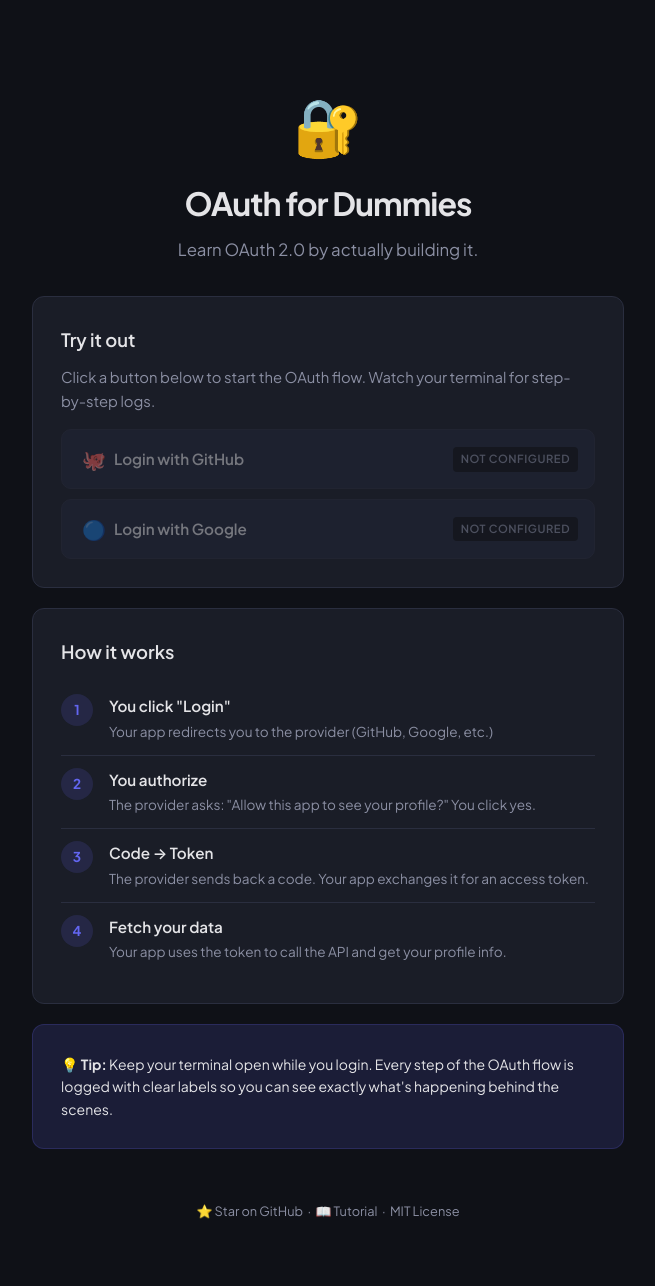
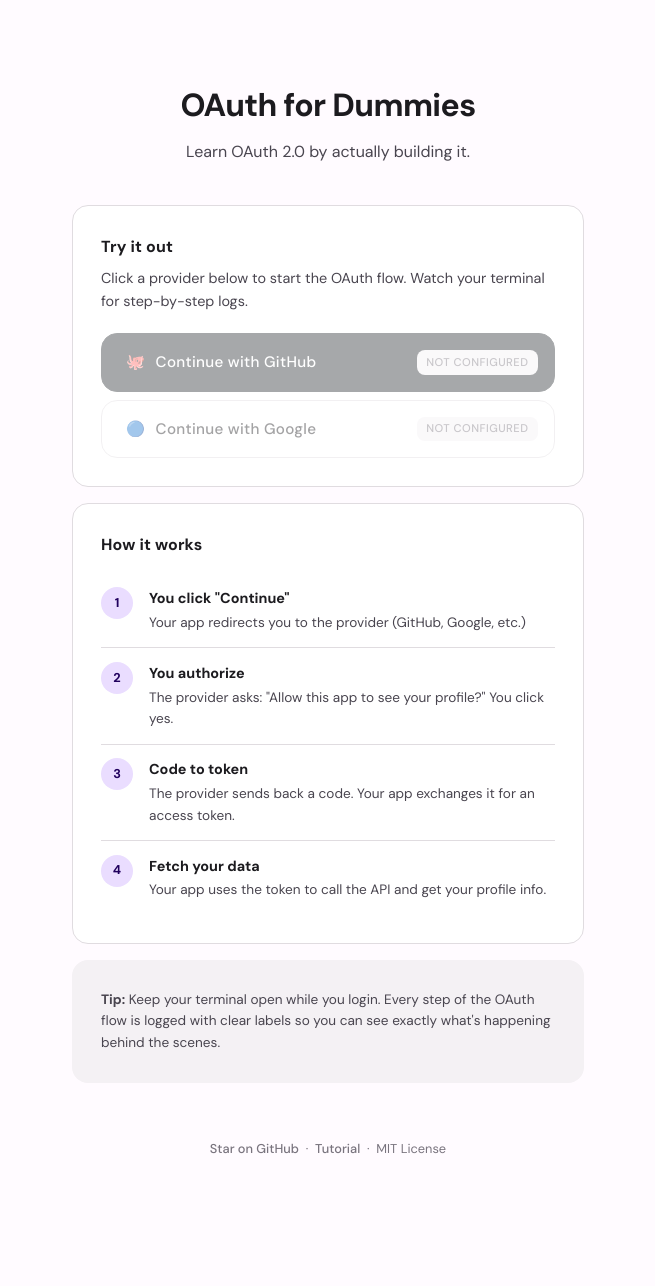
Before and after one commit to pranavkumaarofficial/oauth-for-dummies, a FastAPI app: page / in a window 1280 px wide. Shown: the whole page, without its empty margins (312-967 px from the left). After the commit the page ends 1154 px from the top, so only its background shows below. Run offline with FastAPI, Linux system fonts and the light colour scheme.

Commit message:
updated UI with MD3 elements

```diff
--- a/app/static/style.css
+++ b/app/static/style.css
@@ -1,24 +1,31 @@
 /* ============================================
-   OAuth for Dummies — Styles
-   Clean, modern, beginner-friendly aesthetic.
+   OAuth for Dummies — MD3 Minimal
    ============================================ */
 
-@import url('https://fonts.googleapis.com/css2?family=JetBrains+Mono:wght@400;600&family=Plus+Jakarta+Sans:wght@400;500;600;700&display=swap');
+@import url('https://fonts.googleapis.com/css2?family=DM+Sans:ital,opsz,wght@0,9..40,400;0,9..40,500;0,9..40,700;1,9..40,400&family=DM+Mono:wght@400&display=swap');
 
 :root {
-    --bg: #0f1117;
-    --surface: #1a1d27;
-    --surface-hover: #22263a;
-    --border: #2a2e3f;
-    --text: #e4e4e7;
-    --text-muted: #8b8fa3;
-    --accent: #6366f1;
-    --accent-glow: rgba(99, 102, 241, 0.15);
-    --success: #22c55e;
-    --success-bg: rgba(34, 197, 94, 0.08);
-    --radius: 12px;
-    --font: 'Plus Jakarta Sans', -apple-system, sans-serif;
-    --mono: 'JetBrains Mono', monospace;
+    --bg: #fffbff;
+    --surface: #ffffff;
+    --surface-variant: #f4f1f4;
+    --outline: #e0dce0;
+    --outline-variant: #c9c5ca;
+    --text: #1c1b1f;
+    --text-secondary: #49454f;
+    --text-tertiary: #79747e;
+    --primary: #6750a4;
+    --primary-container: #eaddff;
+    --on-primary: #ffffff;
+    --on-primary-container: #21005e;
+    --error: #b3261e;
+    --error-container: #f9dedc;
+    --success: #1b6d30;
+    --success-container: #a6f5a5;
+    --radius-sm: 8px;
+    --radius-md: 16px;
+    --radius-lg: 28px;
+    --font: 'DM Sans', system-ui, -apple-system, sans-serif;
+    --mono: 'DM Mono', monospace;
 }
 
 * {
@@ -37,45 +44,43 @@
 }
 
 .container {
-    max-width: 640px;
+    max-width: 560px;
     margin: 0 auto;
-    padding: 2rem 1.5rem 4rem;
+    padding: 3rem 1.5rem 4rem;
 }
 
 /* ---- Hero ---- */
 .hero {
     text-align: center;
-    padding: 3rem 0 2rem;
+    padding: 2rem 0 2.5rem;
 }
 
 .hero-small {
-    padding: 2rem 0 1.5rem;
-}
-
-.logo {
-    font-size: 3.5rem;
-    margin-bottom: 0.5rem;
+    padding: 1.5rem 0 2rem;
 }
 
 .hero h1 {
     font-size: 2rem;
     font-weight: 700;
-    letter-spacing: -0.03em;
+    letter-spacing: -0.02em;
+    color: var(--text);
     margin-bottom: 0.5rem;
 }
 
 .tagline {
-    color: var(--text-muted);
-    font-size: 1.05rem;
+    color: var(--text-secondary);
+    font-size: 1rem;
+    font-weight: 400;
 }
 
 .back-link {
     display: inline-block;
-    color: var(--text-muted);
+    color: var(--text-tertiary);
     text-decoration: none;
     font-size: 0.875rem;
-    margin-bottom: 1rem;
-    transition: color 0.2s;
+    font-weight: 500;
+    margin-bottom: 1.5rem;
+    transition: color 0.15s;
 }
 .back-link:hover {
     color: var(--text);
@@ -84,36 +89,47 @@
 /* ---- Cards ---- */
 .card {
     background: var(--surface);
-    border: 1px solid var(--border);
-    border-radius: var(--radius);
+    border: 1px solid var(--outline);
+    border-radius: var(--radius-md);
     padding: 1.75rem;
-    margin-bottom: 1.25rem;
+    margin-bottom: 1rem;
 }
 
 .card h2 {
-    font-size: 1.15rem;
-    font-weight: 600;
-    margin-bottom: 0.75rem;
+    font-size: 1rem;
+    font-weight: 700;
+    letter-spacing: 0.01em;
+    color: var(--text);
+    margin-bottom: 0.5rem;
 }
 
 .card p {
-    color: var(--text-muted);
-    font-size: 0.925rem;
+    color: var(--text-secondary);
+    font-size: 0.9rem;
 }
 
 .success-card {
-    border-color: rgba(34, 197, 94, 0.25);
-    background: var(--success-bg);
+    background: var(--success-container);
+    border-color: transparent;
+}
+
+.success-card h2,
+.success-card p {
+    color: var(--success);
+}
+
+.success-card p strong {
+    color: var(--success);
 }
 
 .hint-card {
-    background: var(--accent-glow);
-    border-color: rgba(99, 102, 241, 0.2);
+    background: var(--surface-variant);
+    border-color: transparent;
 }
 
 .hint-card p {
-    color: var(--text);
-    font-size: 0.875rem;
+    color: var(--text-secondary);
+    font-size: 0.85rem;
 }
 
 /* ---- User badge ---- */
@@ -156,86 +173,114 @@
 .btn {
     display: inline-flex;
     align-items: center;
-    gap: 0.5rem;
-    padding: 0.7rem 1.25rem;
-    border-radius: 8px;
+    justify-content: center;
+    gap: 0.6rem;
+    padding: 0.9rem 1.75rem;
+    border-radius: var(--radius-lg);
     text-decoration: none;
-    font-weight: 600;
+    font-weight: 500;
     font-size: 0.9rem;
     font-family: var(--font);
     border: none;
     cursor: pointer;
-    transition: all 0.2s ease;
+    transition: all 0.15s ease;
+    letter-spacing: 0.02em;
 }
 
 .btn-primary {
-    background: var(--accent);
-    color: #fff;
+    background: var(--primary);
+    color: var(--on-primary);
 }
 .btn-primary:hover {
-    filter: brightness(1.15);
+    box-shadow: 0 1px 3px rgba(0, 0, 0, 0.12), 0 1px 2px rgba(0, 0, 0, 0.08);
+    filter: brightness(1.08);
 }
 
 .btn-outline {
     background: transparent;
-    color: var(--text-muted);
-    border: 1px solid var(--border);
+    color: var(--primary);
+    border: 1px solid var(--outline);
 }
 .btn-outline:hover {
-    background: var(--surface-hover);
-    color: var(--text);
+    background: var(--surface-variant);
 }
 
 /* Provider buttons */
 .provider-list {
     display: flex;
     flex-direction: column;
-    gap: 0.6rem;
-    margin-top: 1rem;
+    gap: 0.5rem;
+    margin-top: 1.25rem;
 }
 
 .btn-provider {
     width: 100%;
     justify-content: flex-start;
-    padding: 0.85rem 1.25rem;
-    border: 1px solid var(--border);
-    background: var(--surface-hover);
+    padding: 1rem 1.5rem;
+    border: 1px solid var(--outline);
+    background: var(--surface);
     color: var(--text);
     font-size: 0.95rem;
-    border-radius: 10px;
+    font-weight: 500;
+    border-radius: var(--radius-md);
     position: relative;
 }
 .btn-provider:hover {
-    border-color: var(--accent);
-    box-shadow: 0 0 0 1px var(--accent);
+    background: var(--surface-variant);
+    border-color: var(--outline-variant);
 }
 
-.btn-github:hover { border-color: #e4e4e7; box-shadow: 0 0 0 1px #e4e4e7; }
-.btn-google:hover { border-color: #4285f4; box-shadow: 0 0 0 1px #4285f4; }
+.btn-github {
+    background: #24292e;
+    color: #ffffff;
+    border-color: #24292e;
+}
+.btn-github:hover {
+    background: #333940;
+    border-color: #333940;
+}
+
+.btn-google {
+    background: var(--surface);
+    color: var(--text);
+    border: 1px solid var(--outline);
+}
+.btn-google:hover {
+    background: var(--surface-variant);
+}
 
 .btn-disabled {
-    opacity: 0.45;
+    opacity: 0.4;
     cursor: not-allowed;
 }
 .btn-disabled:hover {
-    border-color: var(--border);
-    box-shadow: none;
+    background: var(--surface);
+    border-color: var(--outline);
 }
 
 .provider-icon {
-    font-size: 1.2rem;
+    display: inline-flex;
+    align-items: center;
+    width: 20px;
+    height: 20px;
+}
+
+.provider-icon svg {
+    width: 20px;
+    height: 20px;
 }
 
 .badge {
     position: absolute;
     right: 1rem;
     font-size: 0.7rem;
-    color: var(--text-muted);
-    background: var(--bg);
-    padding: 0.2rem 0.5rem;
-    border-radius: 4px;
+    font-weight: 500;
+    color: var(--text-tertiary);
+    background: var(--surface-variant);
+    padding: 0.2rem 0.6rem;
+    border-radius: var(--radius-sm);
     text-transform: uppercase;
-    letter-spacing: 0.05em;
+    letter-spacing: 0.04em;
 }
 
 /* ---- Steps ---- */
@@ -247,11 +292,11 @@
     display: flex;
     gap: 1rem;
     align-items: flex-start;
-    padding: 0.75rem 0;
+    padding: 0.85rem 0;
 }
 
 .step:not(:last-child) {
-    border-bottom: 1px solid var(--border);
+    border-bottom: 1px solid var(--outline);
 }
 
 .step-number {
@@ -261,21 +306,23 @@
     display: flex;
     align-items: center;
     justify-content: center;
-    background: var(--accent-glow);
-    color: var(--accent);
+    background: var(--primary-container);
+    color: var(--on-primary-container);
     border-radius: 50%;
     font-weight: 700;
-    font-size: 0.85rem;
+    font-size: 0.8rem;
 }
 
 .step-content h3 {
-    font-size: 0.95rem;
-    font-weight: 600;
-    margin-bottom: 0.15rem;
+    font-size: 0.9rem;
+    font-weight: 700;
+    color: var(--text);
+    margin-bottom: 0.1rem;
 }
 
 .step-content p {
     font-size: 0.85rem;
+    color: var(--text-secondary);
 }
 
 /* ---- Profile data table ---- */
@@ -333,22 +380,23 @@
 }
 
 .flow-arrow {
-    color: var(--border);
-    font-size: 0.8rem;
-    padding-left: 0.3rem;
+    color: var(--outline-variant);
+    font-size: 0.75rem;
+    padding-left: 0.2rem;
 }
 
 /* ---- Footer ---- */
 footer {
     text-align: center;
-    padding: 2rem 0 0;
-    color: var(--text-muted);
+    padding: 2.5rem 0 0;
+    color: var(--text-tertiary);
     font-size: 0.8rem;
 }
 
 footer a {
-    color: var(--text-muted);
+    color: var(--text-tertiary);
     text-decoration: none;
+    font-weight: 500;
 }
 footer a:hover {
     color: var(--text);
--- a/app/templates/error.html
+++ b/app/templates/error.html
@@ -9,8 +9,7 @@
 <body>
     <div class="container">
         <header class="hero hero-small">
-            <a href="/" class="back-link">← Back to home</a>
-            <div class="logo">😬</div>
+            <a href="/" class="back-link">Back to home</a>
             <h1>{{ error }}</h1>
             <p class="tagline">{{ message }}</p>
         </header>
@@ -21,7 +20,7 @@
 
         <footer>
             <p>
-                <a href="https://github.com/pranavkumaarofficial/oauth-for-dummies">⭐ Star on GitHub</a>
+                <a href="https://github.com/pranavkumaarofficial/oauth-for-dummies">Star on GitHub</a>
             </p>
         </footer>
     </div>
--- a/app/templates/index.html
+++ b/app/templates/index.html
@@ -9,20 +9,18 @@
 <body>
     <div class="container">
         <header class="hero">
-            <div class="logo">🔐</div>
             <h1>{{ app_name }}</h1>
             <p class="tagline">Learn OAuth 2.0 by actually building it.</p>
         </header>
 
         {% if user %}
-        <!-- Logged in state -->
         <div class="card success-card">
             <div class="user-badge">
                 {% if user.avatar %}
                 <img src="{{ user.avatar }}" alt="{{ user.name }}" class="avatar">
                 {% endif %}
                 <div>
-                    <h2>Welcome, {{ user.name }}! 🎉</h2>
+                    <h2>Welcome, {{ user.name }}</h2>
                     <p>Logged in via <strong>{{ user.provider | capitalize }}</strong></p>
                 </div>
             </div>
@@ -33,10 +31,9 @@
         </div>
 
         {% else %}
-        <!-- Login buttons -->
         <div class="card">
             <h2>Try it out</h2>
-            <p>Click a button below to start the OAuth flow. Watch your terminal for step-by-step logs.</p>
+            <p>Click a provider below to start the OAuth flow. Watch your terminal for step-by-step logs.</p>
 
             <div class="provider-list">
                 {% for p in providers %}
@@ -44,7 +41,7 @@
                    class="btn btn-provider btn-{{ p.name }} {% if not p.configured %}btn-disabled{% endif %}"
                    {% if not p.configured %}onclick="event.preventDefault(); alert('{{ p.display_name }} is not configured. Add {{ p.name | upper }}_CLIENT_ID and {{ p.name | upper }}_CLIENT_SECRET to your .env file.')"{% endif %}>
                     <span class="provider-icon">{{ p.icon }}</span>
-                    <span>Login with {{ p.display_name }}</span>
+                    <span>Continue with {{ p.display_name }}</span>
                     {% if not p.configured %}
                     <span class="badge">not configured</span>
                     {% endif %}
@@ -53,14 +50,13 @@
             </div>
         </div>
 
-        <!-- How it works -->
         <div class="card">
             <h2>How it works</h2>
             <div class="steps">
                 <div class="step">
                     <div class="step-number">1</div>
                     <div class="step-content">
-                        <h3>You click "Login"</h3>
+                        <h3>You click "Continue"</h3>
                         <p>Your app redirects you to the provider (GitHub, Google, etc.)</p>
                     </div>
                 </div>
@@ -74,7 +70,7 @@
                 <div class="step">
                     <div class="step-number">3</div>
                     <div class="step-content">
-                        <h3>Code → Token</h3>
+                        <h3>Code to token</h3>
                         <p>The provider sends back a code. Your app exchanges it for an access token.</p>
                     </div>
                 </div>
@@ -89,16 +85,16 @@
         </div>
 
         <div class="card hint-card">
-            <p>💡 <strong>Tip:</strong> Keep your terminal open while you login. Every step of the OAuth flow is logged with clear labels so you can see exactly what's happening behind the scenes.</p>
+            <p><strong>Tip:</strong> Keep your terminal open while you login. Every step of the OAuth flow is logged with clear labels so you can see exactly what's happening behind the scenes.</p>
         </div>
         {% endif %}
 
         <footer>
             <p>
-                <a href="https://github.com/pranavkumaarofficial/oauth-for-dummies">⭐ Star on GitHub</a>
-                &nbsp;·&nbsp;
-                <a href="https://github.com/pranavkumaarofficial/oauth-for-dummies/blob/main/docs/tutorial.md">📖 Tutorial</a>
-                &nbsp;·&nbsp;
+                <a href="https://github.com/pranavkumaarofficial/oauth-for-dummies">Star on GitHub</a>
+                &nbsp;&middot;&nbsp;
+                <a href="https://github.com/pranavkumaarofficial/oauth-for-dummies/blob/main/docs/tutorial.md">Tutorial</a>
+                &nbsp;&middot;&nbsp;
                 MIT License
             </p>
         </footer>
```
Also changed, not shown: other parts of app/static/style.css (+12 -11 lines), app/templates/profile.html (+17 -17 lines), oauth_for_dummies/scaffold/oauth_example_app.py (+48 -33 lines), testmyauth/oauth_config.py (added, +47 -0 lines), testmyauth/oauth_example_app.py (added, +88 -0 lines), testmyauth/oauth_routes.py (added, +165 -0 lines), .claude/settings.local.json.
